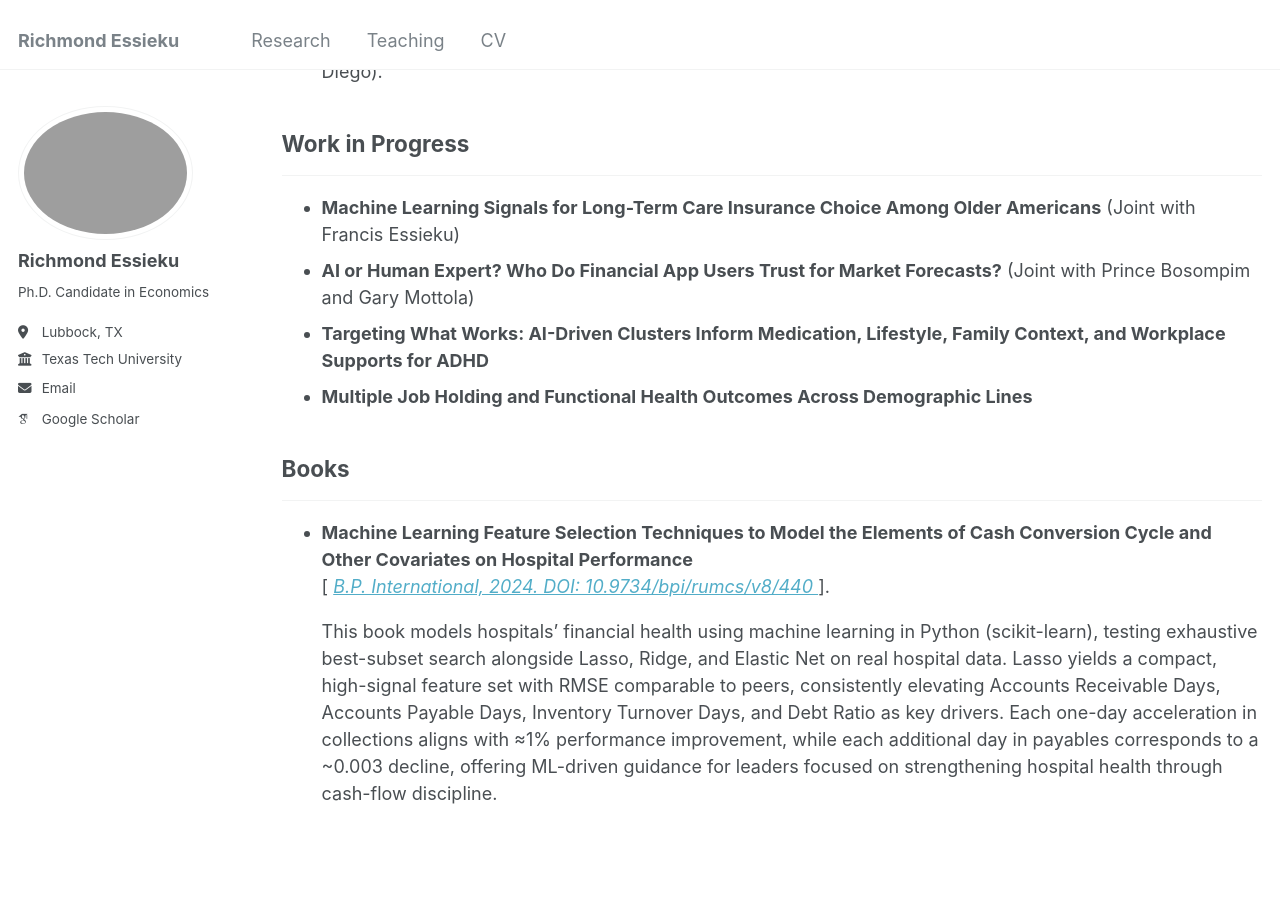
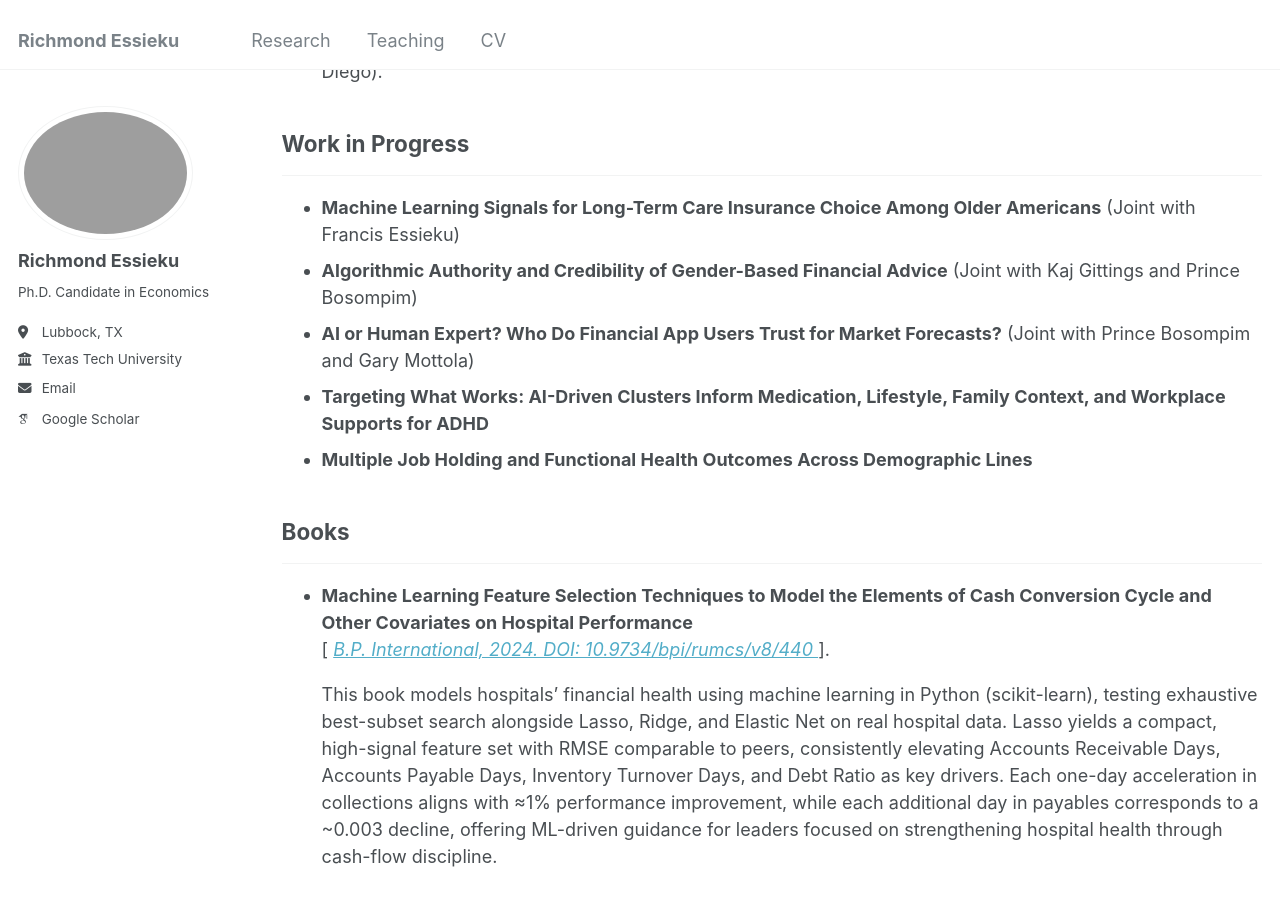
Before and after one commit to essieku/essieku.github.io, a Jekyll site: the page built from _pages/publications.html, in a window 1280 px wide and 900 px high, scrolled down 3177 px. Built offline with Jekyll 4.4.1, drawn with Linux system fonts in a browser that asks for light colours; some web fonts are replaced.

Commit message:
Update publications.html

```diff
--- a/_pages/publications.html
+++ b/_pages/publications.html
@@ -189,6 +189,7 @@ author_profile: true
   <hr>
   <ul>
     <li><strong>Machine Learning Signals for Long-Term Care Insurance Choice Among Older Americans</strong> (Joint with Francis Essieku)</li>
+     <li><strong>Algorithmic Authority and Credibility of Gender-Based Financial Advice</strong> (Joint with Kaj Gittings and Prince Bosompim)</li>
     <li><strong>AI or Human Expert? Who Do Financial App Users Trust for Market Forecasts?</strong> (Joint with Prince Bosompim and Gary Mottola)</li>
     <li><strong>Targeting What Works: AI-Driven Clusters Inform Medication, Lifestyle, Family Context, and Workplace Supports for ADHD</strong></li>
     <li><strong>Multiple Job Holding and Functional Health Outcomes Across Demographic Lines</strong></li>
```
